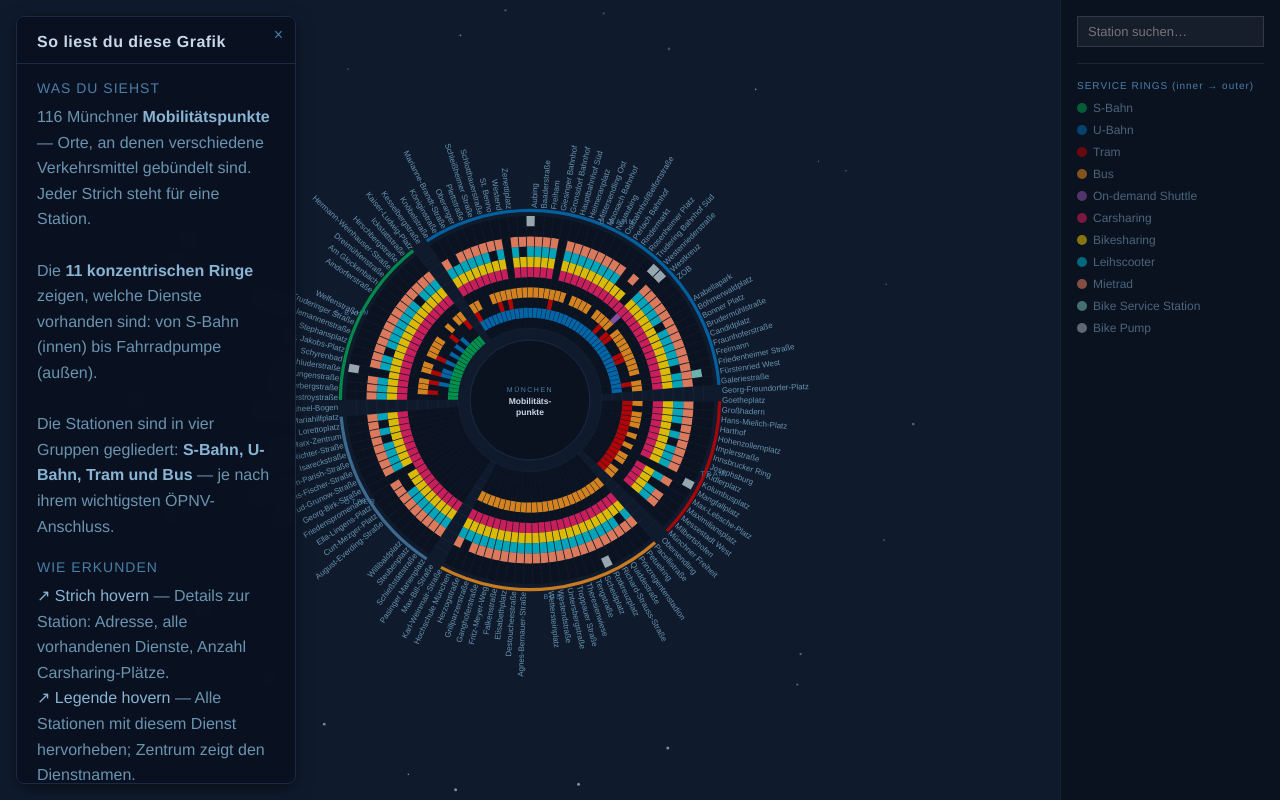
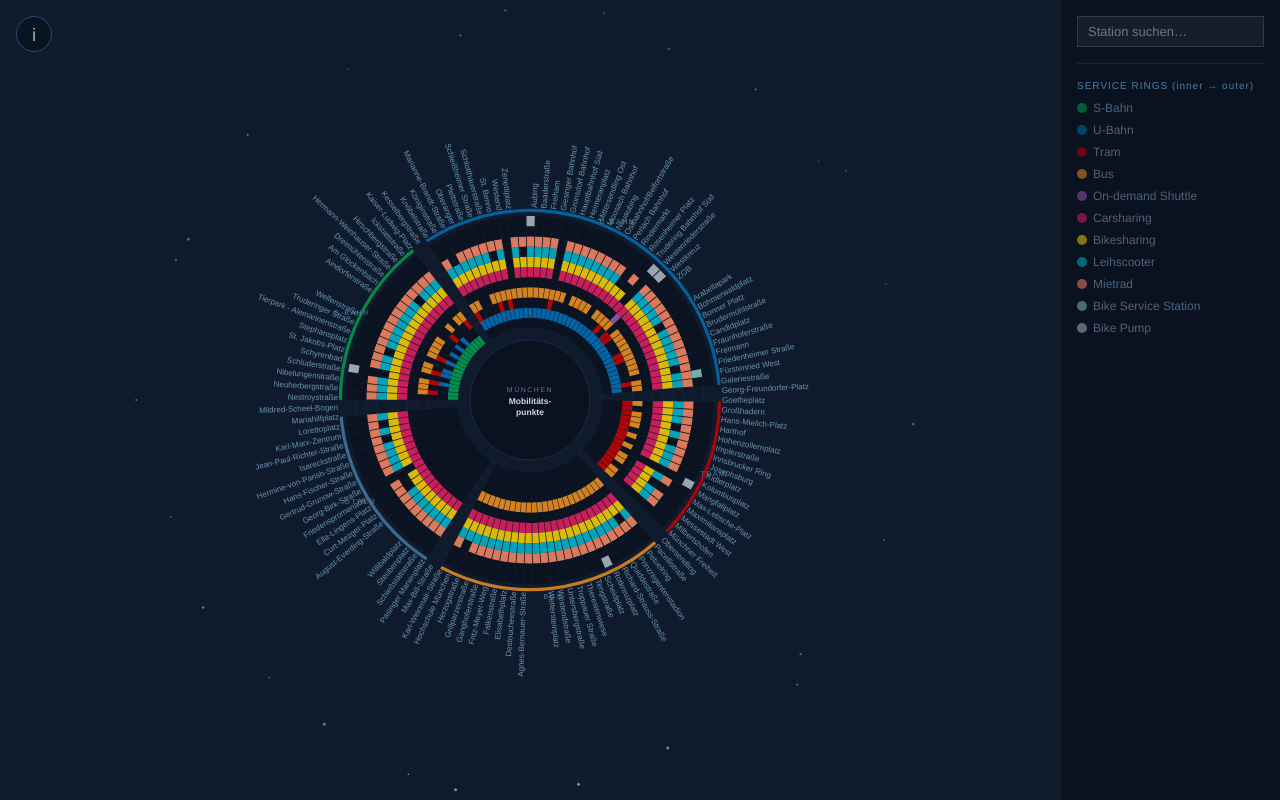
Before and after one commit to hihuydo/mobilitaetspunkte-viz, a React (Vite) app: page / in a window 1280 px wide. Built offline with nearby package versions, Linux system fonts and the light colour scheme.

Commit message:
fix: panel collapsed by default, 14px body text, larger info button

```diff
--- a/src/App.tsx
+++ b/src/App.tsx
@@ -33,7 +33,7 @@
   const [mousePos, setMousePos] = useState({ x: 0, y: 0 })
 
   // Info panel state
-  const [infoPanelVisible, setInfoPanelVisible] = useState(true)
+  const [infoPanelVisible, setInfoPanelVisible] = useState(false)
   const handleInfoPanelClose = useCallback(() => setInfoPanelVisible(false), [])
   const handleInfoPanelOpen = useCallback(() => setInfoPanelVisible(true), [])
 
@@ -118,13 +118,13 @@
               position: 'absolute',
               top: 16,
               left: 16,
-              width: 28,
-              height: 28,
-              background: 'rgba(10, 18, 32, 0.94)',
-              border: '1px solid #1a2a45',
+              width: 36,
+              height: 36,
+              background: 'rgba(10, 18, 32, 0.9)',
+              border: '1px solid #2a4a6a',
               borderRadius: '50%',
-              color: '#4a7fa8',
-              fontSize: 13,
+              color: '#8ab4d4',
+              fontSize: 18,
               cursor: 'pointer',
               display: 'flex',
               alignItems: 'center',
--- a/src/components/InfoPanel.tsx
+++ b/src/components/InfoPanel.tsx
@@ -80,7 +80,7 @@
         </div>
         <div
           style={{
-            fontSize: 16,
+            fontSize: 14,
             color: '#6a94b0',
             lineHeight: 1.6,
             marginBottom: 20,
@@ -114,7 +114,7 @@
         >
           Wie erkunden
         </div>
-        <div style={{ fontSize: 16, color: '#6a94b0', lineHeight: 1.6 }}>
+        <div style={{ fontSize: 14, color: '#6a94b0', lineHeight: 1.6 }}>
           <span style={{ color: '#8ab4d4' }}>↗ Strich hovern</span> — Details zur Station:
           Adresse, alle vorhandenen Dienste, Anzahl Carsharing-Plätze.
           <br />
```
